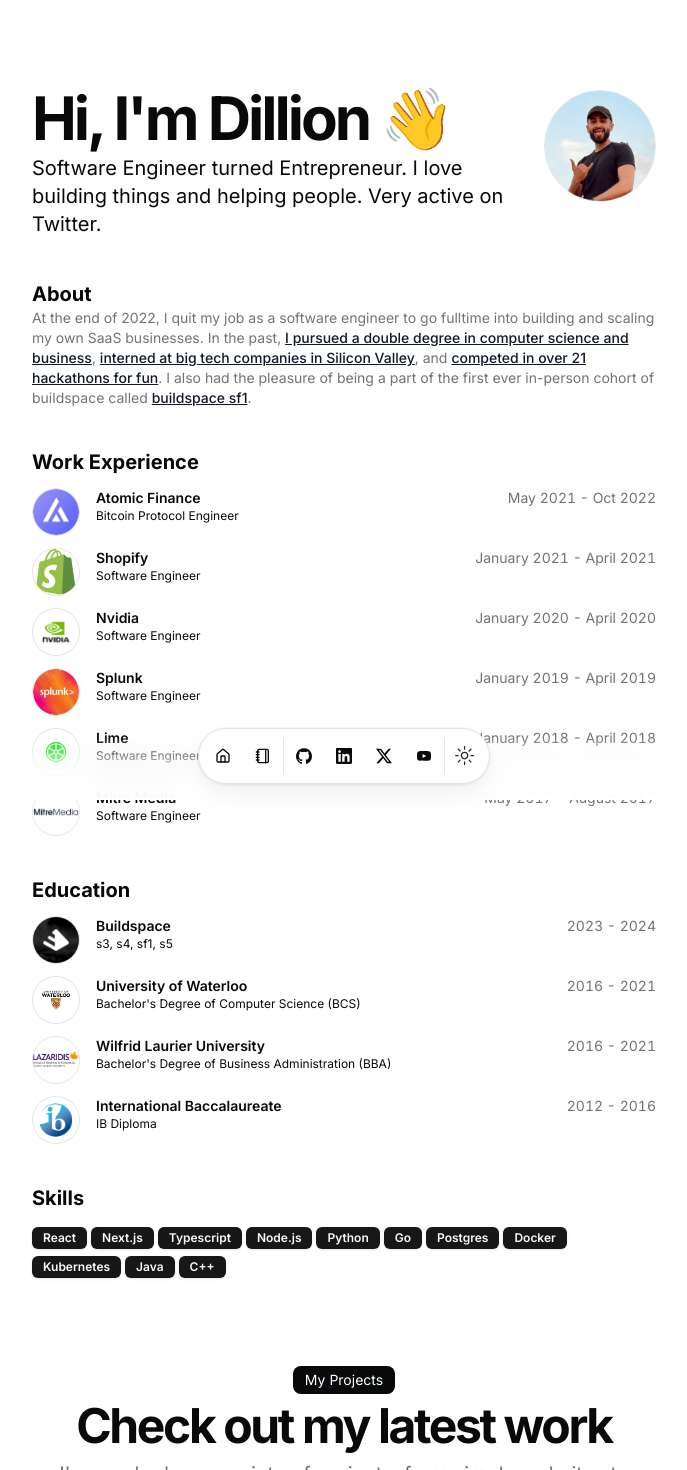
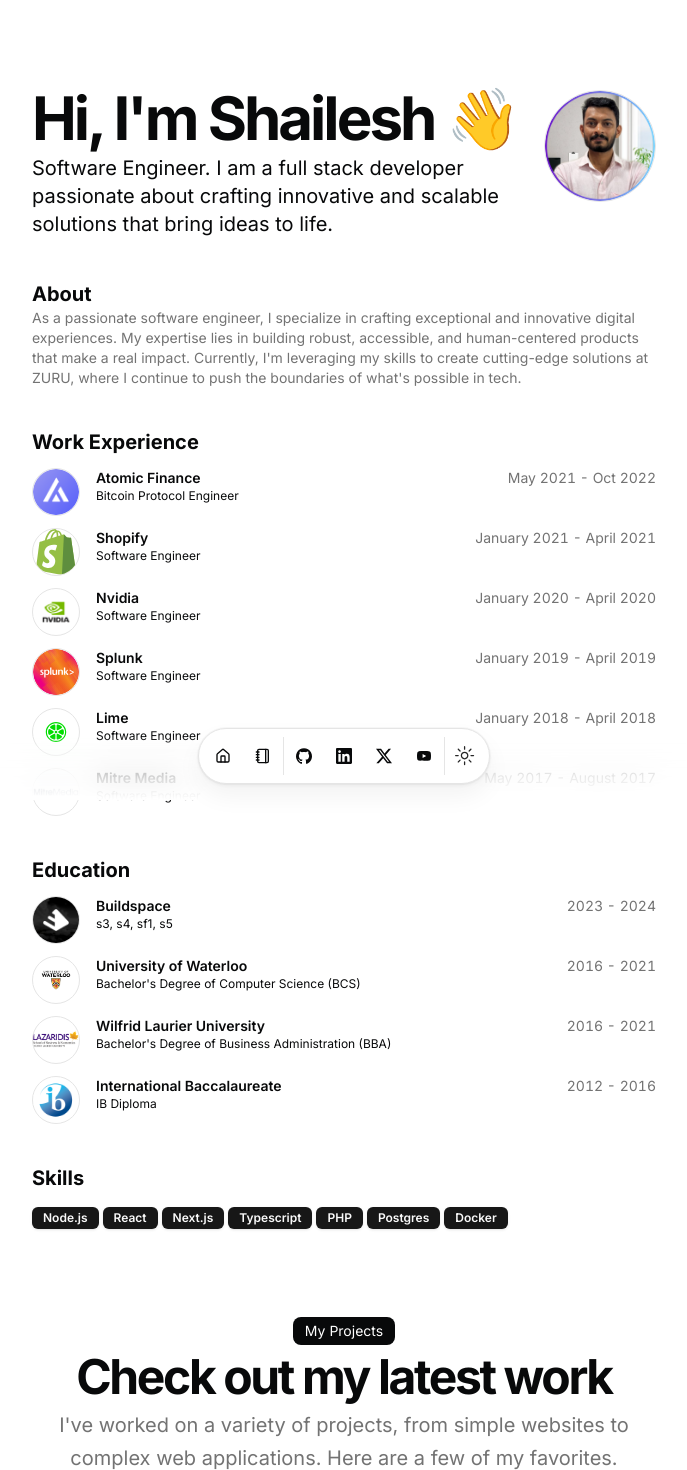
Before and after one commit to shaileshjadav/portfolio-v2, a Next.js app: page / in a window 1280 px wide. Shown: the top 1470 px of the page, without its empty margins (296-983 px from the left). Built offline with nearby package versions, Linux system fonts and the light colour scheme.

Commit message:
feat: Update contents

```diff
--- a/src/data/resume.tsx
+++ b/src/data/resume.tsx
@@ -2,28 +2,24 @@
 import { HomeIcon, NotebookIcon } from "lucide-react";
 
 export const DATA = {
-  name: "Dillion Verma",
-  initials: "DV",
-  url: "https://dillion.io",
-  location: "San Francisco, CA",
-  locationLink: "https://www.google.com/maps/place/sanfrancisco",
+  name: "Shailesh Jadav",
+  initials: "SK",
+  url: "https://github.com/shaileshjadav",
+  location: "Ahmedabad, Gujarat, India",
+  locationLink: "https://www.google.com/maps/place/ahmedabad",
   description:
-    "Software Engineer turned Entrepreneur. I love building things and helping people. Very active on Twitter.",
+    "Software Engineer. I am a full stack developer passionate about crafting innovative and scalable solutions that bring ideas to life.",
   summary:
-    "At the end of 2022, I quit my job as a software engineer to go fulltime into building and scaling my own SaaS businesses. In the past, [I pursued a double degree in computer science and business](/#education), [interned at big tech companies in Silicon Valley](https://www.youtube.com/watch?v=d-LJ2e5qKdE), and [competed in over 21 hackathons for fun](/#hackathons). I also had the pleasure of being a part of the first ever in-person cohort of buildspace called [buildspace sf1](https://buildspace.so/sf1).",
+    "As a passionate software engineer, I specialize in crafting exceptional and innovative digital experiences. My expertise lies in building robust, accessible, and human-centered products that make a real impact. Currently, I'm leveraging my skills to create cutting-edge solutions at ZURU, where I continue to push the boundaries of what's possible in tech.",
   avatarUrl: "/me.png",
   skills: [
+    "Node.js",
     "React",
     "Next.js",
     "Typescript",
-    "Node.js",
-    "Python",
-    "Go",
+    "PHP",
     "Postgres",
     "Docker",
-    "Kubernetes",
-    "Java",
-    "C++",
   ],
   navbar: [
     { href: "/", icon: HomeIcon, label: "Home" },
```
Also changed, not shown: public/me.png, 1 other file (tests, documents, lock files or other folders).
